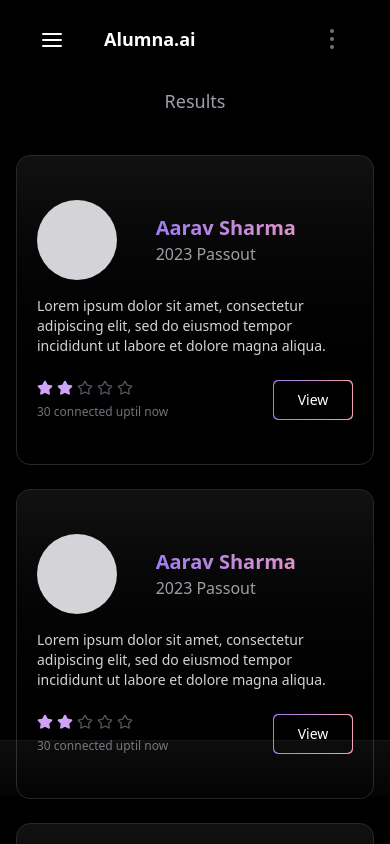
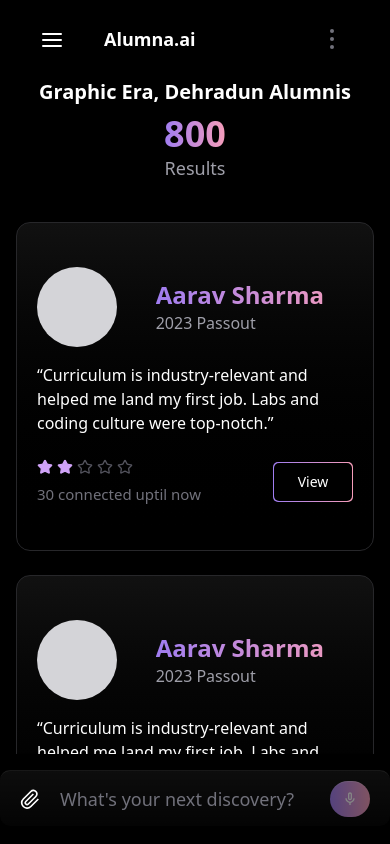
Before and after one commit to Ravi5691/admission-jockey, a Next.js app: page /dashboard/alumini in a window 390 px wide. Built offline with nearby package versions, Linux system fonts and the light colour scheme.

Commit message:
chatbot resedigned and made responsive

```diff
--- a/src/app/dashboard/alumini/page.tsx
+++ b/src/app/dashboard/alumini/page.tsx
@@ -7,31 +7,38 @@
   <Card className="bg-gradient-to-b from-[#111] to-[#000] border border-zinc-800 text-white rounded-xl shadow-md">
     <CardContent className="px-5 py-5 flex flex-col items-center text-center gap-4">
       <div className="flex items-center justify-around w-full gap-5">
-                <div className="w-20 h-20 flex-1"> <div className="w-20 h-20 bg-zinc-300 rounded-full "></div> </div>
+        <div className="w-20 h-20 flex-1">
+          {" "}
+          <div className="w-20 h-20 bg-zinc-300 rounded-full "></div>{" "}
+        </div>
         <div className="text-left flex-2">
-                    <h3 className="text-xl font-semibold text-transparent bg-clip-text bg-[linear-gradient(90deg,#A07DF1,#F69DBA)]">Aarav Sharma</h3>
+          <h3 className="text-2xl font-semibold text-transparent bg-clip-text bg-[linear-gradient(90deg,#A07DF1,#F69DBA)]">
+            Aarav Sharma
+          </h3>
           <p className=" text-zinc-400">2023 Passout</p>
         </div>
       </div>
 
-            <p className="text-sm text-left text-zinc-300">
-                Lorem ipsum dolor sit amet, consectetur adipiscing elit, sed do eiusmod
-                tempor incididunt ut labore et dolore magna aliqua.
+      <p className="md:text-xl text-[16px] text-left text-white">
+        “Curriculum is industry-relevant and helped me land my first job. Labs
+        and coding culture were top-notch.”
       </p>
       <div className="flex items-center justify-between w-full mt-2">
-                <div className=" flex flex-col gap-2"><div className="flex items-center gap-1 text-[#D0A3F8]">
+        <div className=" flex flex-col gap-2">
+          <div className="flex items-center gap-1 text-[#D0A3F8]">
             <Star className="w-4 h-4 fill-current" />
             <Star className="w-4 h-4 fill-current" />
             <Star className="w-4 h-4 text-zinc-600" />
             <Star className="w-4 h-4 text-zinc-600" />
             <Star className="w-4 h-4 text-zinc-600" />
           </div>
-                    <p className="text-xs text-zinc-500">30 connected uptil now</p>
+          <p className="text-[15px] text-zinc-500">30 connected uptil now</p>
         </div>
         <button className="rounded-[5px] flex items-center justify-center w-20 h-10 text-sm p-[1px] bg-[linear-gradient(90deg,#A07DF1,#F69DBA)]">
-                  <div className="rounded-[5px] h-full w-full bg-black flex justify-center items-center">View</div>
+          <div className="rounded-[5px] h-full w-full bg-black flex justify-center items-center">
+            View
+          </div>
         </button>
-
       </div>
     </CardContent>
   </Card>
@@ -39,21 +46,31 @@
 
 const AlumniCardGrid = () => {
   return (
-        <div className="max-h-screen flex flex-col justify-center w-full items-center bg-black px-4 text-white text-center relative mt-10">
-            <h1 className="text-2xl md:text-3xl font-bold mb-2">
+    <div className="flex flex-col h-screen">
+      {/* Scrollable main content */}
+      <div className="flex-1 overflow-y-auto px-4 text-white text-center bg-black">
+        <div className="flex flex-col items-center justify-center min-h-[90%]">
+          <h1 className="text-xl md:text-3xl font-bold mb-2">
             Graphic Era, Dehradun Alumnis
           </h1>
-            <h2 className="text-6xl font-bold text-transparent bg-clip-text bg-[linear-gradient(90deg,#A07DF1,#F69DBA)] mb-2">800</h2>
+          <h2 className="text-4xl md:text-5xl font-bold text-transparent bg-clip-text bg-[linear-gradient(90deg,#A07DF1,#F69DBA)]">
+            800
+          </h2>
           <p className="text-zinc-400 text-lg mb-10">Results</p>
           <div className="grid grid-cols-1 sm:grid-cols-2 md:grid-cols-3 gap-6 max-w-5xl mx-auto">
             <AlumniCard />
             <AlumniCard />
             <AlumniCard />
           </div>
-            <div className="w-6xl fixed bottom-8">
+        </div>
+      </div>
+
+      {/* Fixed bottom input */}
+      <div className=" pb-20 shadow-md">
+        <div className="w-full mx-auto">
           <InputBar />
         </div>
-
+      </div>
     </div>
   );
 };
--- a/src/app/dashboard/courses/page.tsx
+++ b/src/app/dashboard/courses/page.tsx
@@ -1,39 +1,50 @@
-'use client'
+"use client";
 
-import { Card, CardContent, CardFooter } from '@/components/ui/card'
-import { Button } from '@/components/ui/button'
-import { Star } from 'lucide-react'
-import Image from 'next/image'
+import { Card, CardContent, CardFooter } from "@/components/ui/card";
+import { Button } from "@/components/ui/button";
+import { Star } from "lucide-react";
+import Image from "next/image";
+import InputBar from "../partials/inputBar";
 
 const courses = [
   {
-    title: 'The Data Science Course',
-    description: 'Complete Data Science Training: Math, Statistics, Python, Advanced...',
-    learners: '126, 125 Learners',
-    image: '/Image/dataengineer.png', // Replace with actual static files
+    title: "The Data Science Course",
+    description:
+      "Complete Data Science Training: Math, Statistics, Python, Advanced...",
+    learners: "126, 125 Learners",
+    image: "/Image/dataengineer.png", // Replace with actual static files
     rating: 3,
   },
   {
-    title: 'The Data Science Course',
-    description: 'Complete Data Science Training: Math, Statistics, Python, Advanced...',
-    learners: '126, 125 Learners',
-    image: '/Image/dataanalytic.png',
+    title: "The Data Science Course",
+    description:
+      "Complete Data Science Training: Math, Statistics, Python, Advanced...",
+    learners: "126, 125 Learners",
+    image: "/Image/dataanalytic.png",
     rating: 4,
   },
   {
-    title: 'The Data Science Course',
-    description: 'Complete Data Science Training: Math, Statistics, Python, Advanced...',
-    learners: '126, 125 Learners',
-    image: '/Image/datascience.png',
+    title: "The Data Science Course",
+    description:
+      "Complete Data Science Training: Math, Statistics, Python, Advanced...",
+    learners: "126, 125 Learners",
+    image: "/Image/datascience.png",
     rating: 4,
   },
-]
+];
 
 export default function CourseCardsPage() {
   return (
-    <div className="grid grid-cols-1 sm:grid-cols-2 lg:grid-cols-3 gap-6 p-6 px-20">
+    <div className="flex flex-col h-screen">
+      {/* Scrollable main content */}
+      {/* <div className="grid grid-cols-1 sm:grid-cols-2 lg:grid-cols-3 gap-6 p-6 px-20 min-h-[90%]">
+
+
         {courses.map((course, i) => (
-        <Card key={i} className="bg-zinc-900 border border-zinc-800 text-white">
+          <Card
+            key={i}
+            className="bg-zinc-900 border border-zinc-800 text-white"
+          >
             <Image
               src={course.image}
               alt={course.title}
@@ -42,7 +53,9 @@
               className="rounded-t-md mt-0"
             />
             <CardContent className="p-4 space-y-2">
-            <h3 className="text-lg font-semibold text-pink-300">{course.title}</h3>
+              <h3 className="text-lg font-semibold text-pink-300">
+                {course.title}
+              </h3>
               <p className="text-sm text-zinc-300">{course.description}</p>
             </CardContent>
             <CardFooter className="flex items-center justify-between p-4">
@@ -51,19 +64,81 @@
                   <Star
                     key={index}
                     className={`w-4 h-4 ${
-                    index < course.rating ? 'fill-purple-500' : 'text-zinc-600'
+                      index < course.rating
+                        ? "fill-purple-500"
+                        : "text-zinc-600"
                     }`}
-                  fill={index < course.rating ? '#a78bfa' : 'none'}
+                    fill={index < course.rating ? "#a78bfa" : "none"}
                   />
                 ))}
               </div>
               <div className="text-xs text-zinc-400">{course.learners}</div>
-            <Button variant="outline" className="border-purple-600 bg-pink-400  hover:bg-purple-600">
+              <Button
+                variant="outline"
+                className="border-purple-600 bg-pink-400  hover:bg-purple-600"
+              >
+                View
+              </Button>
+            </CardFooter>
+          </Card>
+        ))}
+      </div> */}
+
+      <div className="flex-1 overflow-y-auto px-4 text-white text-center bg-black">
+        <div className="flex flex-col items-center justify-start min-h-[90%]">
+          <div className="grid grid-cols-1 sm:grid-cols-2 md:grid-cols-3 gap-6 max-w-5xl mx-auto">
+            {courses.map((course, i) => (
+              <Card
+                key={i}
+                className="bg-zinc-900 border border-zinc-800 text-white"
+              >
+                <Image
+                  src={course.image}
+                  alt={course.title}
+                  width={500}
+                  height={350}
+                  className="rounded-t-md mt-0"
+                />
+                <CardContent className="p-4 space-y-2">
+                  <h3 className="text-lg font-semibold text-pink-300">
+                    {course.title}
+                  </h3>
+                  <p className="text-sm text-zinc-300">{course.description}</p>
+                </CardContent>
+                <CardFooter className="flex items-center justify-between p-4">
+                  <div className="flex items-center gap-1 text-purple-400">
+                    {Array.from({ length: 5 }).map((_, index) => (
+                      <Star
+                        key={index}
+                        className={`w-4 h-4 ${
+                          index < course.rating
+                            ? "fill-purple-500"
+                            : "text-zinc-600"
+                        }`}
+                        fill={index < course.rating ? "#a78bfa" : "none"}
+                      />
+                    ))}
+                  </div>
+                  <div className="text-xs text-zinc-400">{course.learners}</div>
+                  <Button
+                    variant="outline"
+                    className="border-purple-600 bg-pink-400  hover:bg-purple-600"
+                  >
                     View
                   </Button>
                 </CardFooter>
               </Card>
             ))}
           </div>
-  )
+        </div>
+      </div>
+
+      {/* Fixed bottom input */}
+      <div className=" pb-20 shadow-md">
+        <div className="w-full mx-auto">
+          <InputBar />
+        </div>
+      </div>
+    </div>
+  );
 }
--- a/src/app/dashboard/partials/messageComponent.tsx
+++ b/src/app/dashboard/partials/messageComponent.tsx
@@ -32,9 +32,8 @@
                 </AvatarFallback>
               </Avatar>
             ) : (
-              <Avatar
-                className={`w-10 h-10 md:w-12 md:h-12 flex-shrink-0 rounded-full`}
-              >
+              <div className="rounded-full flex items-center justify-center h-12 w-14 text-sm p-[1px] bg-[linear-gradient(90deg,#A07DF1,#F69DBA)]">
+                <Avatar className="rounded-full h-full w-full bg-black flex justify-center items-center">
                   <AvatarFallback className="text-white font-bold text-sm md:text-xl bg-transparent">
                     <svg width="30" height="30" viewBox="0 0 25 25" fill="none">
                       <defs>
@@ -59,6 +58,7 @@
                     </svg>
                   </AvatarFallback>
                 </Avatar>
+              </div>
             )}
 
             <div className={`space-y-2`}>
--- /dev/null
+++ b/tailwind.config.js
@@ -0,0 +1,17 @@
+/** @type {import('tailwindcss').Config} */
+module.exports = {
+  content: [
+    "./index.html",
+    "./src/**/*.{js,ts,jsx,tsx}", // adjust based on your project structure
+  ],
+  theme: {
+    extend: {
+        backgroundImage: {
+            'theme-gradient': 'linear-gradient(180deg, rgba(232, 125, 179, 0.5) 0%, rgba(140, 103, 226, 0.5) 100%)',
+          },
+    },
+  },
+  plugins: [
+    // Add Tailwind plugins here
+  ],
+};
```
Also changed, not shown: tailwind.config.ts (deleted). Lines whose indentation alone changed are shown as unchanged.
